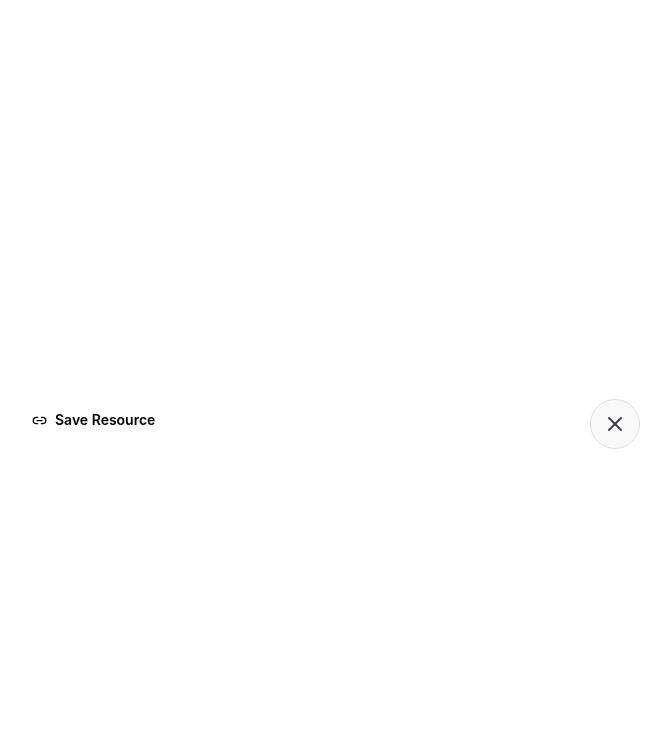
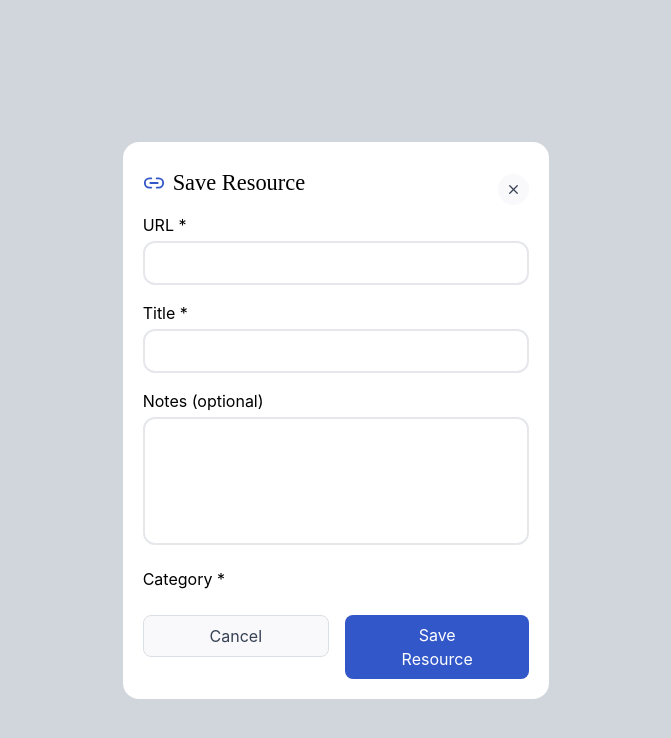
Before and after one commit to jatinydu/savestream, a React (Vite) app in the folder client/: page / in a window 1280 px wide. Shown: the top 738 px of the page, without its empty margins (304-975 px from the left). Built offline with nearby package versions, Linux system fonts and the light colour scheme.

Commit message:
feat: complete create post model ui except auto-complete category input

```diff
--- a/client/src/App.tsx
+++ b/client/src/App.tsx
@@ -2,7 +2,7 @@ import AddPostModel from "./components/createPost/AddPostModel";
 
 function App() {
   return (
-    <div className="w-screen h-screen flex justify-center items-center pt-10">
+    <div className="w-screen h-screen flex justify-center items-center pt-10 bg-gray-300">
         <AddPostModel/>
     </div>
   )
--- a/client/src/components/createPost/AddPostModel.tsx
+++ b/client/src/components/createPost/AddPostModel.tsx
@@ -1,16 +1,28 @@
 import { Link2, X } from "lucide-react";
 import ActionBtn from "../lib/ActionBtn";
+import CreateInput from "./CreateInput";
+import CtaBtn from "../lib/CtaBtn";
 
 export default function AddPostModel() {
   return (
-    <div className="min-w-1/2 h-auto flex flex-col gap-1 p-4">
+    <div className="min-w-1/3 h-auto flex flex-col gap-1 p-5 bg-white rounded-2xl">
       <ul className="flex justify-between items-center">
         <li className="flex gap-2 items-center">
-         <span><Link2 size={15}/></span>
-         <span className="text-sm font-semibold">Save Resource</span>
+         <span className="text-primary"><Link2 size={22}/></span>
+         <span className="font-serif text-[1.40rem] font-normal">Save Resource</span>
         </li>
-        <ActionBtn variant="ghost" icon={<X />}  size="small" className="mt-2" onClick={() => console.log("Save Resource clicked")}/>
+        <ActionBtn variant="ghost" icon={<X size={15}/>}  size="xsmall" className="mt-3 border-none outline-none hover:bg-transparent" onClick={() => console.log("Save Resource clicked")}/>
       </ul>
+      <form className="w-full h-auto py-1 flex flex-col gap-4">
+          <CreateInput tagType="input" type="text" label="URL" required={true} placeholder="https://example.com"/>
+          <CreateInput tagType="input" type="text" label="Title" required={true} placeholder="Custome title for this resource"/>
+          <CreateInput tagType="textarea" type="textarea" label="Notes" required={false} placeholder="Add personal notes or key takeways.."/>
+          <CreateInput tagType="dropdown" label="Category" required={true} placeholder="Select a category"/>
+      </form>
+      <div className="flex gap-4 mt-4">
+        <CtaBtn label="Cancel" className="flex-1 flex justify-center items-center" variant="ghost" size="large" onClick={() => console.log("cancel")}/>
+        <CtaBtn label="Save Resource" className="flex-1 flex justify-center items-center" variant="primary" size="large" onClick={() => console.log("save")}/>
+      </div>
     </div>
   )
 }
--- a/client/src/components/createPost/createInput.tsx
+++ b/client/src/components/createPost/createInput.tsx
@@ -0,0 +1,31 @@
+import { SimpleInput, TextArea } from "../lib/Input";
+
+interface CreateInputProps {
+  label?: string;
+  placeholder?: string;
+  value?: string;
+  onChange?: (e: React.ChangeEvent<HTMLInputElement>) => void;
+  type?: string;
+  tagType?: 'input' | 'textarea' | 'dropdown';
+  required?: boolean;
+}
+
+export default function CreateInput(props:CreateInputProps) {
+  return (
+    <div className="flex flex-col gap-1 w-full">
+      <span>
+        {
+          props.label
+        }
+        <span>
+        {
+          props.required ? " * " : " (optional) "
+        }
+        </span>
+      </span>
+      {
+        props.tagType === 'input' ?  <SimpleInput className="w-full rounded-xl"/> : props.tagType === 'textarea' ? <TextArea className="w-full rounded-xl" /> : null
+      }
+    </div>
+  )
+}
--- a/client/src/components/lib/Input.tsx
+++ b/client/src/components/lib/Input.tsx
@@ -1,3 +1,4 @@
+import React, { useState, useRef, useEffect, useCallback } from 'react';
 import ActionBtn from "./ActionBtn";
 
 interface InputProps {
@@ -44,3 +45,11 @@ export function AiInput({type,placeholder,value,reference,className,required,nam
     </div>
   )
 }
+
+export function TextArea({placeholder,value,className,required,name}: InputProps) {
+  return (
+    <div>
+      <textarea placeholder={placeholder} value={value} className={`${defaultStyles} ${className} ${simple} h-32 resize-none ${sizeStyles.md}`} required={required} name={name}></textarea>
+    </div>
+  )
+}
--- a/client/src/index.css
+++ b/client/src/index.css
@@ -22,6 +22,7 @@
     /* Font Families */
     --font-sans: 'Inter', sans-serif; /* Define font-sans as 'Inter' */
     --font-serif: 'Merriweather', serif; /* Define font-serif as 'Merriweather' */
+    --font-mono: 'Fira Code', monospace; /* Define font-mono as 'Fira Code' */
 
     /* Font Wights */
     --font-weight-thin: 100;
```
